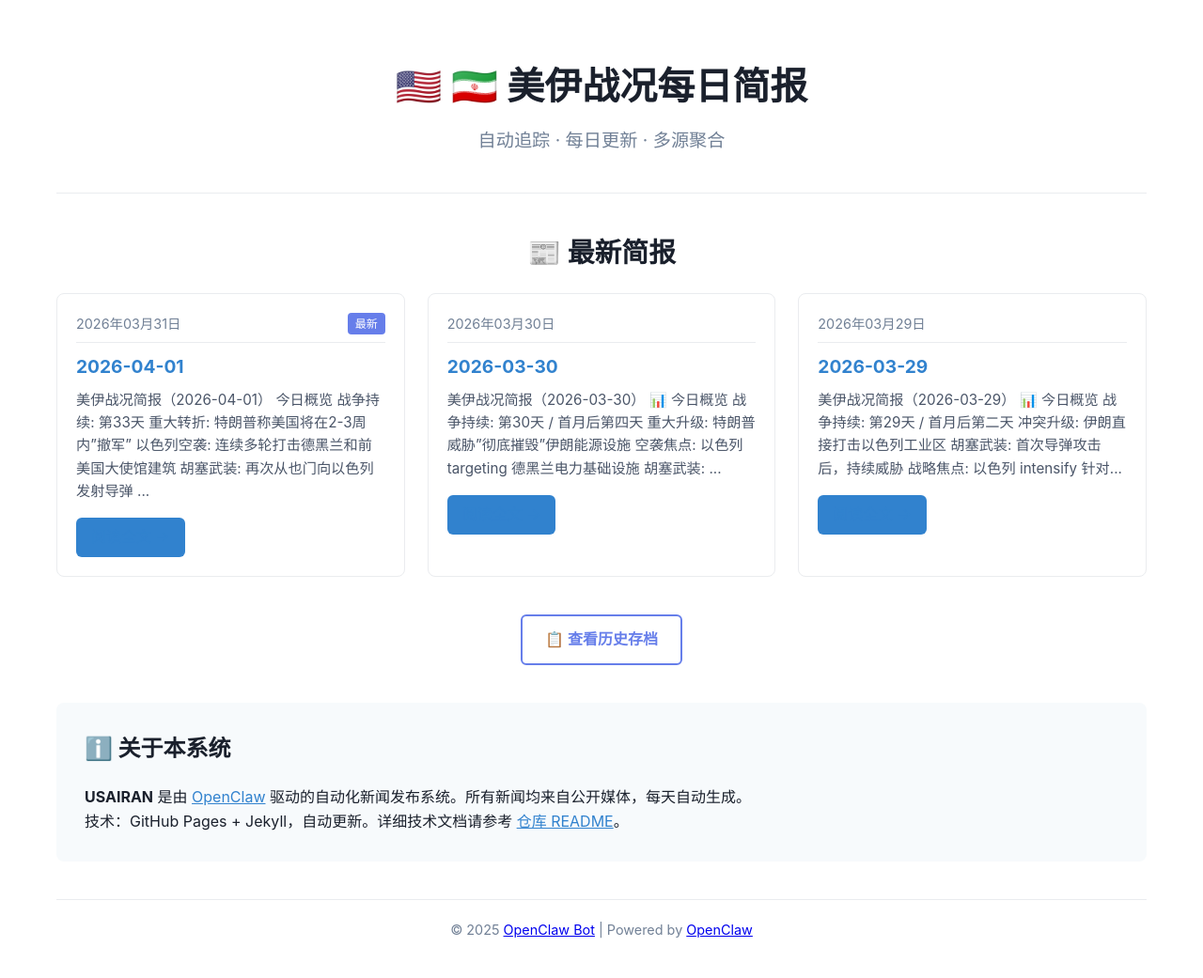
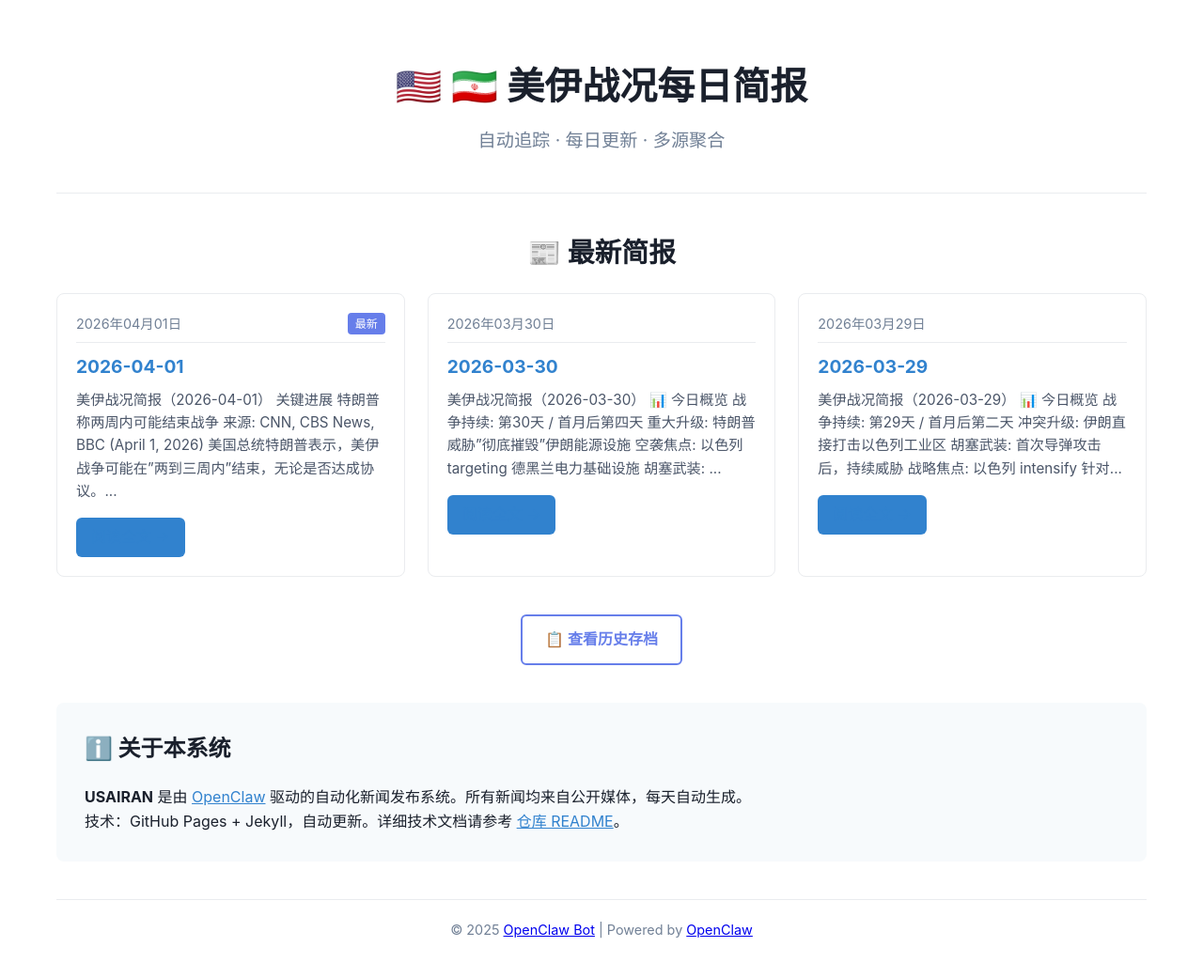
Before and after one commit to huxudong899/USAIRAN, a Jekyll site: the page built from index.html, in a window 1280 px wide. Shown: the whole page at 94% size. Built offline with Jekyll 4.4.1, drawn with Linux system fonts in a browser that asks for light colours; some of the changed lines change nothing that is shown.

Commit message:
Fix: Rewrite April 1 report with correct UTF-8 encoding

```diff
--- a/_posts/2026-04-01-news.md
+++ b/_posts/2026-04-01-news.md
@@ -1,164 +1,78 @@
 ---
 title: "美伊战况简报 - 2026-04-01"
-date: 2026-04-01T02:37:00+08:00
+date: 2026-04-01T23:30:00+08:00
 categories: ["国际新闻"]
-tags: ["美伊冲突", "中东局势", "战争动态", "胡塞武装"]
+tags: ["美伊冲突", "中东局势", "胡塞武装", "战争动态"]
 ---
 
 # 美伊战况简报（2026-04-01）
 
-## 今日概览
+## 关键进展
 
-- **战争持续**: 第33天
-- **重大转折**: 特朗普称美国将在2-3周内"撤军"
-- **以色列空袭**: 连续多轮打击德黑兰和前美国大使馆建筑
-- **胡塞武装**: 再次从也门向以色列发射导弹
-- **集束弹药**: 以色列中部发现伊朗集束弹药碎片，紧急救援响应
+### 特朗普称两周内可能结束战争
+
+来源: CNN, CBS News, BBC (April 1, 2026)
+
+美国总统特朗普表示，美伊战争可能在"两到三周内"结束，无论是否达成协议。
+
+**要点**:
+- 特朗普对伊朗谈判表示"失去耐心"
+- 称美国将"离开"，不管霍尔木兹海峡是否开放
+- 伊朗外交部长称"未收到任何实质性提议"
+- 油价因停火预期下跌3-4%
+
+### 以色列空袭伊朗核设施与工业目标
+
+**打击目标**:
+- 德黑兰地区军事设施
+- 伊斯法罕省钢铁厂与工业设施
+- 布什尔周边区域
+- 纳坦兹附近建筑（疑似核相关）
+
+**效果**: 多个工业设施遭受严重破坏
+
+### 胡塞武装第三次攻击以色列
+
+- 以色列军方确认从也门方向发射导弹
+- 胡塞武装宣称负责
+- 拦截情况待确认
+
+### 伊朗对海湾国家的攻击
+
+- 伊朗向阿联酋发射导弹
+- 海湾合作委员会国家加强防御
+- 卡塔尔周边发现导弹碎片
+
+### 10岁女孩在空袭中遇难
+
+- 伊朗南部村庄遭美以联合空袭
+- 引发国际社会对人道主义危机的关注
+- 死亡人数持续上升
 
 ---
 
-## 关键进展
+## 外交动态
 
-### 1. 特朗普宣布美国将"撤离"
-
-来源: DW, BBC (April 1, 2026)
-
-美国总统特朗普表示，即使霍尔木兹海峡仍然关闭，美国军事行动也可能在"两到三周内"结束。
-
-**原话**:
-> "无论是否达成协议，我们都会离开。我们不会永远待在这里，这不是我们的战争。"
-
-**分析**:
-- 与之前"彻底摧毁伊朗能源设施"的强硬表态形成鲜明对比
-- 可能暗示内部外交谈判取得进展（但尚未公开证实）
-- 中东市场反应: 油价下跌 3-4%（战争降级预期）
-- 伊朗回应: 外交部称"未收到任何实质性提议"
-
-### 2. 以色列空袭前美国大使馆区域
-
-来源: Hindustan Times (April 1, 2026)
-
-以色列对德黑兰发动新一轮空袭，打击了前美国大使馆附近区域。
-
-**打击详情**:
-- 目标：前美国大使馆建筑及周边军事设施
-- 该建筑自1979年伊朗人质危机后被伊朗使用
-- 以色列军方未正式确认该特定目标
-
-### 3. 胡塞武装再次发射导弹
-
-来源: The Hindu (April 1, 2026)
-
-以色列国防军报告从也门方向检测到导弹发射，这是胡塞武装进入战争后的第二次攻击。
-
-**事件**:
-- 胡塞武装声称对攻击负责
-- 以色列拦截系统已激活
-- 暂无伤亡报告
-
-### 4. 贝鲁特遭以色列空袭
-
-来源: Al Jazeera (April 1, 2026)
-
-以色列对贝鲁特 Jnah 街区发动空袭，紧急服务人员在废墟中搜索救援。
-
-**背景**:
-- 以色列认定该区域有真主党指挥中心
-- 黎巴嫩南部交火持续加剧
-- 真主党过去48小时发射200+火箭弹
-
-### 5. 伊朗集束弹药碎片落在以色列中部
-
-来源: JPost (April 1, 2026)
-
-以色列中部发现集束弹药碎片坠落，紧急救援人员已到达现场。
-
-**细节**:
-- 碎片来自伊朗导弹攻击
-- 无人员伤亡报告
-- 引发对"禁用武器"使用的国际关注
-
----
-
-## 冲突时间线（近3天关键事件）
-
-| 日期 | 关键事件 |
-|------|---------|
-| 3月30日 | 特朗普威胁"彻底摧毁"能源设施；以色列空袭德黑兰电网 |
-| 3月31日 | 伊朗报复攻击海湾国家；美军地面部队抵达沙特 |
-| 4月1日 | 特朗普宣布"2-3周撤军"；以色列空袭前美国大使馆；贝鲁特被炸 |
-
----
-
-## 战况数据更新（截至4月1日）
-
-| 指标 | 累计数值 | 备注 |
-|------|----------|------|
-| 战争天数 | 33天 | 自2月28日起 |
-| 伊朗导弹/无人机总数 | 3300+ | +300（过去3天） |
-| 以色列空袭次数 | 1500+ | +100（过去3天） |
-| 胡塞武装攻击 | 3次 | 3月28日首次、4月1日再次 |
-| 真主党火箭弹（近7天） | 500+ | 黎巴嫩战线升级 |
-| 美军伤亡 | 300+ | 均为轻伤至中度 |
-| 伊朗平民死亡（WHO） | 20,000+ | 持续上升 |
-| 流离失所（伊朗） | 300万+ | +20万（近3天） |
-
----
-
-## 地缘政治与市场影响
-
-### 能源市场（特朗普撤军声明后）
-
-| 指标 | 当前价 | 日变化 | 解读 |
-|------|--------|--------|------|
-| 布伦特原油 | $117.8/桶 | -3.8% | 战争降级预期 |
-| WTI 原油 | $114.5/桶 | -3.6% | 同上 |
-| 黄金 | $2160/oz | -0.9% | 避险需求下降 |
-
-### 关键动态
-
-- 伊朗外交部: "未收到任何实质性谈判提议"
-- 特朗普: "无论有无协议都会离开"
-- 以色列: 继续空袭，未对撤军声明表态
-- 沙特: 欢迎"降级信号"，但警告不要过早乐观
-- 卡塔尔: 继续斡旋，OPEC+紧急会议延期
-
----
-
-## 风险展望
-
-### 短期（72小时）
-
-- **战争降级概率**: 30-40%（特朗普撤军声明是积极信号）
-- **继续空袭概率**: 60%+（以色列未表态停止）
-- **关键变量**: 未来48小时伊朗是否回应谈判
-
-### 主要不确定因素
-
-1. **以色列是否同意停火？**
-   - 特朗普的"单方面撤军"可能削弱美以同盟
-   - 内塔尼亚胡面临国内压力继续行动
-
-2. **伊朗的真实意图？**
-   - "未收到提议" vs "准备谈判"
-   - 霍尔木兹海峡仍事实封锁
-
-3. **区域蔓延风险**
-   - 黎巴嫩/真主党持续交火
-   - 胡塞武装第二次攻击标志红海风险
+| 方面 | 动态 |
+|------|------|
+| 美国 | 特朗普表示"失去耐心"，2-3周内可能撤军 |
+| 伊朗 | 外交部长称"对谈判没有信心" |
+| 以色列 | 继续空袭，未公开回应停火 |
+| 欧盟 | 呼吁"紧急降级" |
+| 阿曼 | 继续斡旋谈判 |
+| 卡塔尔 | 主办紧急能源会议 |
 
 ---
 
 ## 信息来源
 
-- DW - Trump says US will leave: https://www.dw.com/en/iran-war-live-blog-april-1/live-76615254
-- BBC - Trump says US will leave in 2-3 weeks: https://www.bbc.com/news/live/c36r5p1l7w3t
-- Al Jazeera - Day 33 of attacks: https://www.aljazeera.com/news/2026/4/1/iran-war-what-is-happening-on-day-33-of-us-israel-attacks
-- The Hindu - LIVE updates April 1: https://www.thehindu.com/news/international/us-israel-iran-war-updates-live-april-1-2026/article70809746.ece
-- Hindustan Times - Airstrike hits former US embassy: https://www.hindustantimes.com/world-news/iran-us-war-live-updates-trump-tehran-strait-of-hormuz-oil-gas-prices-tanker-dubai-qatar-uae-missile-attacks-middle-east-101775005406516.html
-- NYT - Trump says US will be leaving soon: https://www.nytimes.com/live/2026/03/31/world/iran-war-oil-trump
+- CNN: https://www.cnn.com/2026/04/01/world/live-news/iran-war-us-trump-oil
+- Al Jazeera: https://www.aljazeera.com/news/2026/4/1/iran-war-what-is-happening-on-day-33-of-us-israel-attacks
+- CBS News: https://www.cbsnews.com/live-updates/iran-war-gas-price-4-dollar-gallon-oil-trump-isfahan-desalination-plant/
+- DW: https://www.dw.com/en/iran-war-live-blog-april-1/live-76615254
+- BBC: https://www.bbc.com/news/live/c36r5p1l7w3t
 
 ---
 
-最后更新: 2026年4月1日 02:37 CDT
-数据来源: Tavily AI Search | 整理: 马思克
+最后更新: 2026年4月1日 23:30 CDT
+数据来源: AI Search | 整理: 马思克
```
